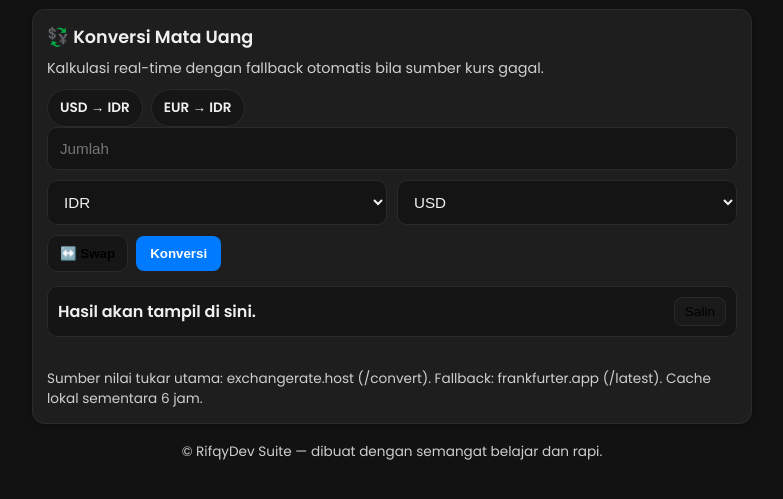
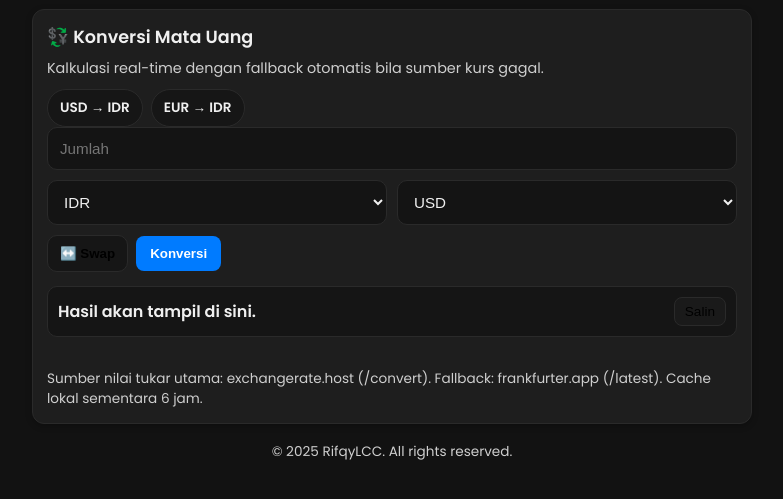
Before and after one commit to rydevs29/RifqyConverter, a plain HTML site: page index.html in a window 1280 px wide. Shown: the part 103-602 px from the top of the page, without its empty margins (248-1031 px from the left). Drawn offline with Linux system fonts and the light colour scheme.

Commit message:
Update index.html

```diff
--- a/index.html
+++ b/index.html
@@ -157,7 +157,7 @@
       <p class="note">Catatan: 1 KB = 1024 Byte, 1 MB = 1024 KB, dst.</p>
     </section>
 
-    <p class="footer">© RifqyDev Suite — dibuat dengan semangat belajar dan rapi.</p>
+    <p class="footer">© 2025 RifqyLCC. All rights reserved.</p>
   </div>
 
   <script>
```
